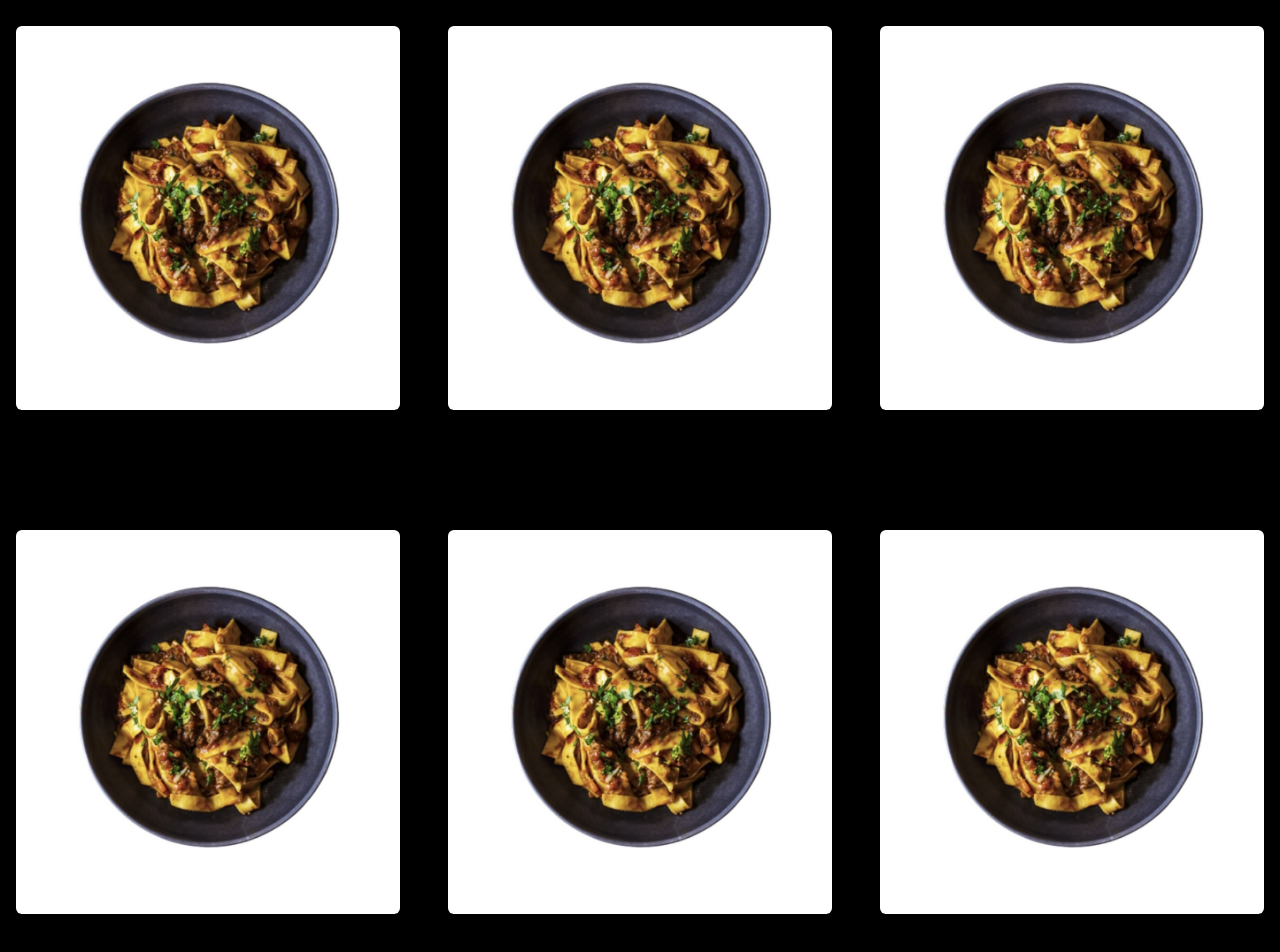
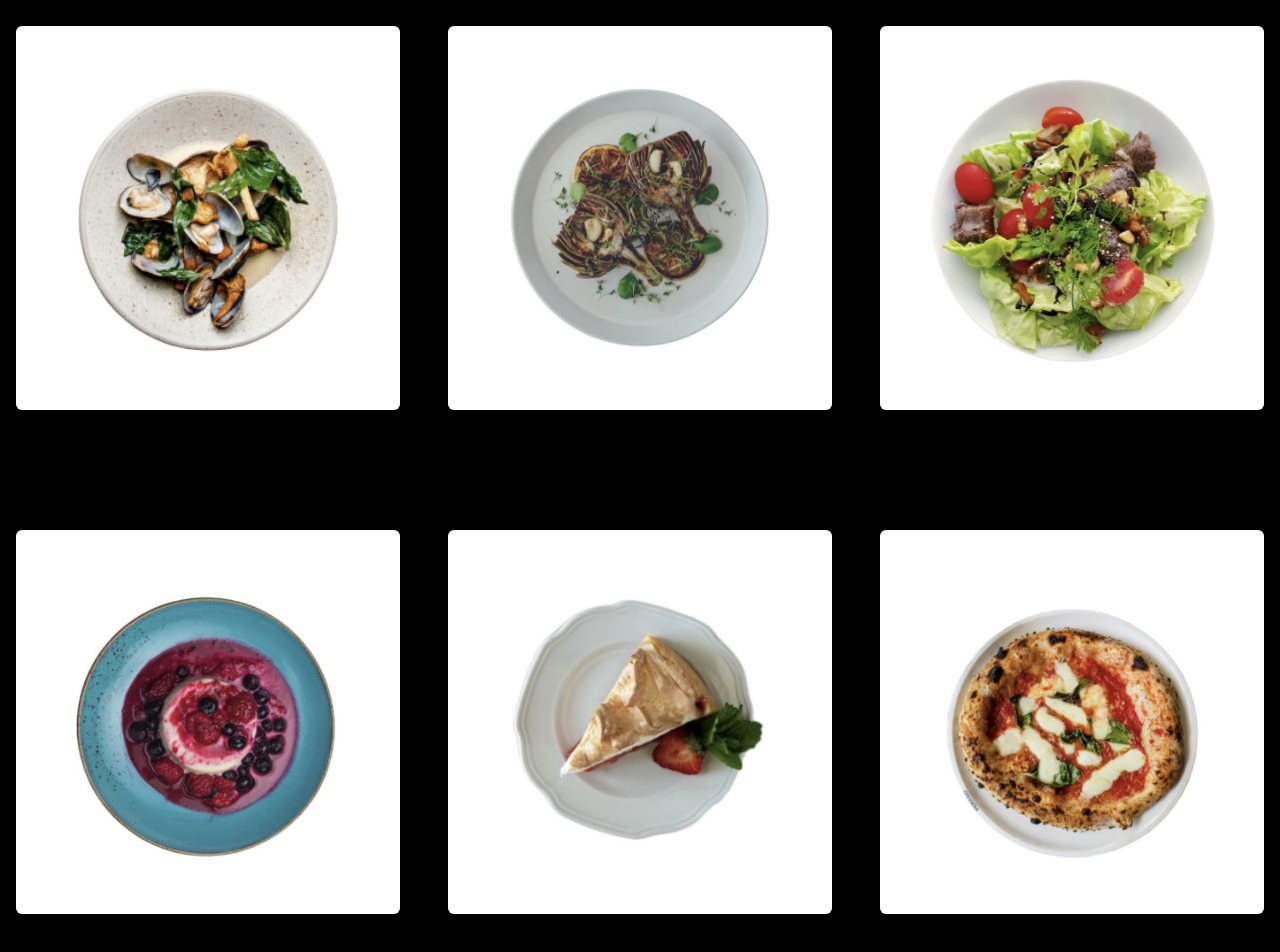
Before and after one commit to jessicamnelsonn/cpnt262-final-project, a SvelteKit app: page /gallery in a window 1280 px wide. Shown: the part 590-1542 px from the top of the page. Built offline with nearby package versions, Linux system fonts and the light colour scheme.

Commit message:
I made a new branch and tried to test out a footer, and I changed the photos in gallery.js

```diff
--- /dev/null
+++ b/src/lib/components/Footer.svelte
@@ -0,0 +1,16 @@
+<script>
+  import { Footer, FooterCopyright, FooterLinkGroup, FooterBrand, FooterLink } from 'flowbite-svelte';
+</script>
+
+<Footer footerType="logo">
+  <div class="sm:flex sm:items-center sm:justify-between">
+    <FooterLinkGroup ulClass="flex flex-wrap items-center mb-6 text-sm text-gray-500 sm:mb-0 dark:text-gray-400">
+      <FooterLink href="/">About</FooterLink>
+      <FooterLink href="/">Privacy Policy</FooterLink>
+      <FooterLink href="/">Licensing</FooterLink>
+      <FooterLink href="/">Contact</FooterLink>
+    </FooterLinkGroup>
+  </div>
+  <hr class="my-6 border-gray-200 sm:mx-auto dark:border-gray-700 lg:my-8" />
+  <FooterCopyright href="/" by="Flowbite™" />
+</Footer>
--- a/src/lib/gallery.js
+++ b/src/lib/gallery.js
@@ -6,42 +6,42 @@ export const gallery = [
   },
   {
     title: 'Name',
-    image: './images/food-1.jpg',
+    image: './images/food-2.jpg',
     alt: ''
   },
   {
     title: 'Name',
-    image: './images/food-1.jpg',
+    image: './images/food-3.jpg',
     alt: ''
   },
   {
     title: 'Name',
-    image: './images/food-1.jpg',
+    image: './images/food-4.jpg',
     alt: ''
   },
   {
     title: 'Name',
-    image: './images/food-1.jpg',
+    image: './images/food-5.jpg',
     alt: ''
   },
   {
     title: 'Name',
-    image: './images/food-1.jpg',
+    image: './images/food-6.jpg',
     alt: ''
   },
   {
     title: 'Name',
-    image: './images/food-1.jpg',
+    image: './images/food-7.jpg',
     alt: ''
   },
   {
     title: 'Name',
-    image: './images/food-1.jpg',
+    image: './images/food-8.jpg',
     alt: ''
   },
   {
     title: 'Name',
-    image: './images/food-1.jpg',
+    image: './images/food-9.jpg',
     alt: ''
   },
 ];
--- a/src/routes/+layout.svelte
+++ b/src/routes/+layout.svelte
@@ -3,5 +3,4 @@
   import Header from '../lib/components/Header.svelte';
 </script>
 <Header />
-
 <slot />
```
Also changed, not shown: src/routes/+page.svelte (line endings or trailing spaces).
